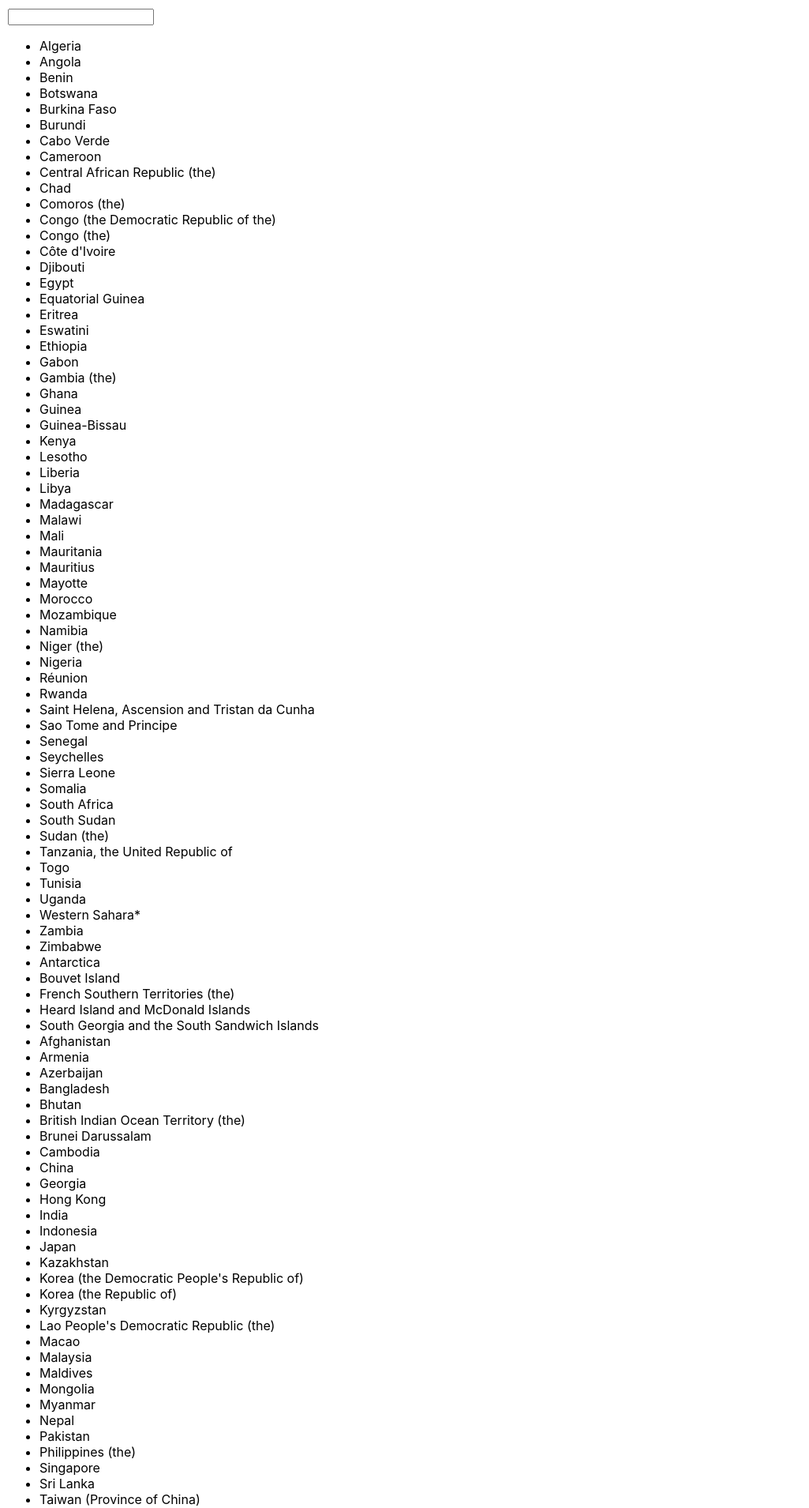
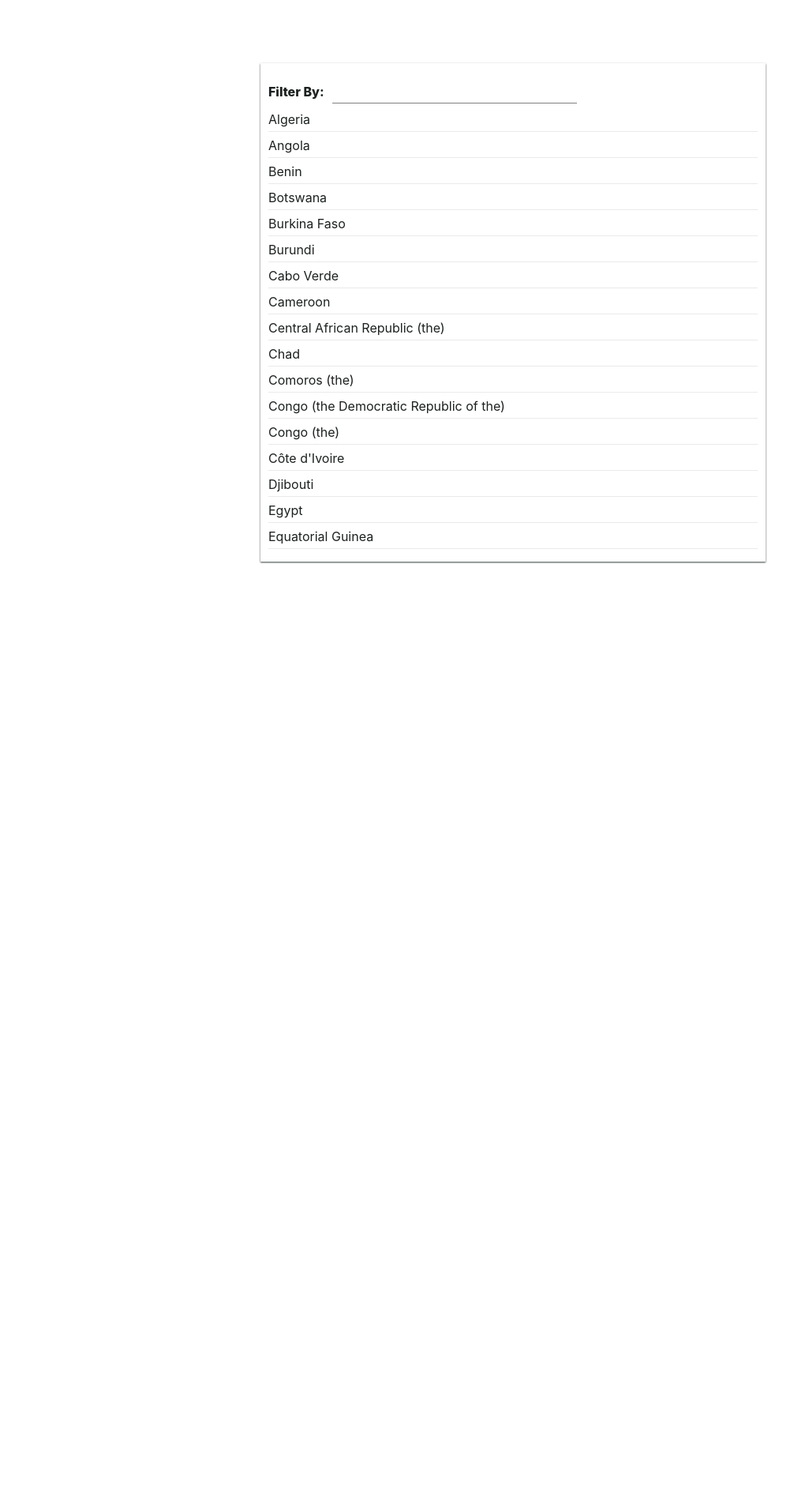
Before and after one commit to anand-kashyap/filter-search, a React (Create React App) app: page / in a window 1280 px wide. Shown: the top 1909 px of the page at 79% size, without its empty margins (0-1025 px from the left). After the commit the page ends 800 px from the top, so only its background shows below. Built offline with nearby package versions, Linux system fonts and the light colour scheme.

Commit message:
base styles added

```diff
--- /dev/null
+++ b/src/_variables.scss
@@ -0,0 +1,10 @@
+// color vars
+$primary-color: #d7d6d6;
+$primary-font-color: #1c2120;
+$primary-dark-color: #36413e;
+$primary-dark-font-color: #ebeaea;
+
+$neutral-100-color: #eaeaea;
+
+// font
+$base-font-size: 16px;
--- /dev/null
+++ b/src/atoms/Input/Input.module.scss
@@ -0,0 +1,18 @@
+.inputContainer {
+  margin: 10px 0;
+  font-weight: 800;
+  display: flex;
+  align-items: center;
+  column-gap: 10px;
+
+  > input {
+    margin: 0;
+    padding: 0;
+    border: none;
+    width: 50%;
+    outline: none;
+    height: 30px;
+    font-size: 16px;
+    border-bottom: 1px solid grey;
+  }
+}
--- /dev/null
+++ b/src/atoms/Input/Input.tsx
@@ -0,0 +1,15 @@
+import styles from './Input.module.scss';
+
+type InputProps = {
+  id?: string;
+  label: string;
+};
+
+export function Input({ label, id = 'input1' }: InputProps) {
+  return (
+    <div className={styles.inputContainer}>
+      <label htmlFor={id}>{label}</label>
+      <input id={id} type='text' />
+    </div>
+  );
+}
--- a/src/atoms/List/List.module.scss
+++ b/src/atoms/List/List.module.scss
@@ -0,0 +1,17 @@
+@import '../../variables';
+
+.listContainer {
+  list-style-type: none;
+  margin: 0;
+  padding: 0px;
+  max-height: 70vh;
+  overflow-y: auto;
+  display: flex;
+  flex-direction: column;
+  row-gap: 7px;
+
+  > li {
+    border-bottom: 1px solid $neutral-100-color;
+    padding-bottom: 5px;
+  }
+}
--- a/src/atoms/List/List.tsx
+++ b/src/atoms/List/List.tsx
@@ -1,10 +1,12 @@
+import styles from './List.module.scss';
+
 type ListProps = {
   data: string[];
 };
 
 export function List({ data }: ListProps) {
   return (
-    <ul>
+    <ul className={styles.listContainer}>
       {data.map((dataItem, index) => (
         <li key={index}>{dataItem}</li>
       ))}
--- a/src/index.scss
+++ b/src/index.scss
@@ -1,9 +1,23 @@
+@import './variables';
+
+html,
+body {
+  box-sizing: border-box;
+}
+
 body {
   margin: 10px;
   padding: 0;
-  box-sizing: border-box;
+  font-size: $base-font-size;
   font-family: -apple-system, BlinkMacSystemFont, 'Segoe UI', 'Roboto', 'Oxygen', 'Ubuntu', 'Cantarell', 'Fira Sans',
     'Droid Sans', 'Helvetica Neue', sans-serif;
   -webkit-font-smoothing: antialiased;
   -moz-osx-font-smoothing: grayscale;
+  color: $primary-font-color;
 }
+
+.container {
+  margin-left: 25vw;
+  margin-top: 10vh;
+  width: 50vw;
+}
--- a/src/molecules/withInputFilter/withInputFilter.module.scss
+++ b/src/molecules/withInputFilter/withInputFilter.module.scss
@@ -0,0 +1,6 @@
+@import '../../variables';
+
+.inputFilterForm {
+  box-shadow: 0px 1px 2px 0px $primary-dark-color;
+  padding: 10px;
+}
--- a/src/molecules/withInputFilter/withInputFilter.tsx
+++ b/src/molecules/withInputFilter/withInputFilter.tsx
@@ -1,4 +1,6 @@
 import { FormEvent } from 'react';
+import { Input } from '../../atoms/Input/Input';
+import styles from './withInputFilter.module.scss';
 
 const handleSubmit = (e: FormEvent<HTMLFormElement>) => {
   e.preventDefault();
@@ -7,8 +9,8 @@ const handleSubmit = (e: FormEvent<HTMLFormElement>) => {
 export function withInputFilter(GenericListComponent: any, dataArr: any[]) {
   return () => {
     return (
-      <form onSubmit={handleSubmit}>
-        <input type='text' />
+      <form onSubmit={handleSubmit} className={styles.inputFilterForm}>
+        <Input label='Filter By: ' />
         <GenericListComponent data={dataArr} />
       </form>
     );
--- a/src/pages/Main.tsx
+++ b/src/pages/Main.tsx
@@ -6,7 +6,7 @@ const FilteredInput = withInputFilter(List, sampleJSON.data);
 
 export default function Main() {
   return (
-    <div>
+    <div className='container'>
       <FilteredInput />
     </div>
   );
```
Also changed, not shown: 1 other file (tests, documents, lock files or other folders).
